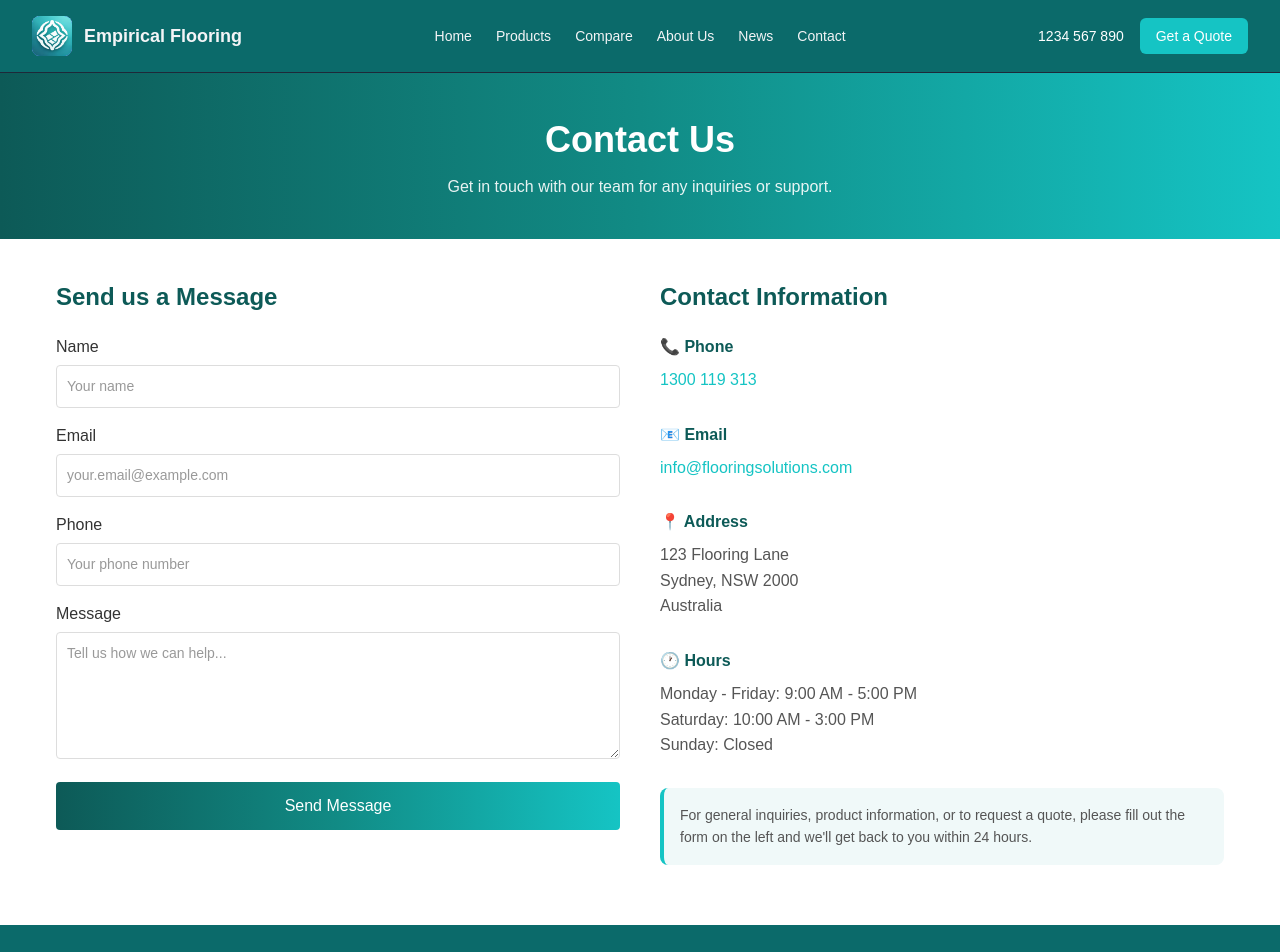
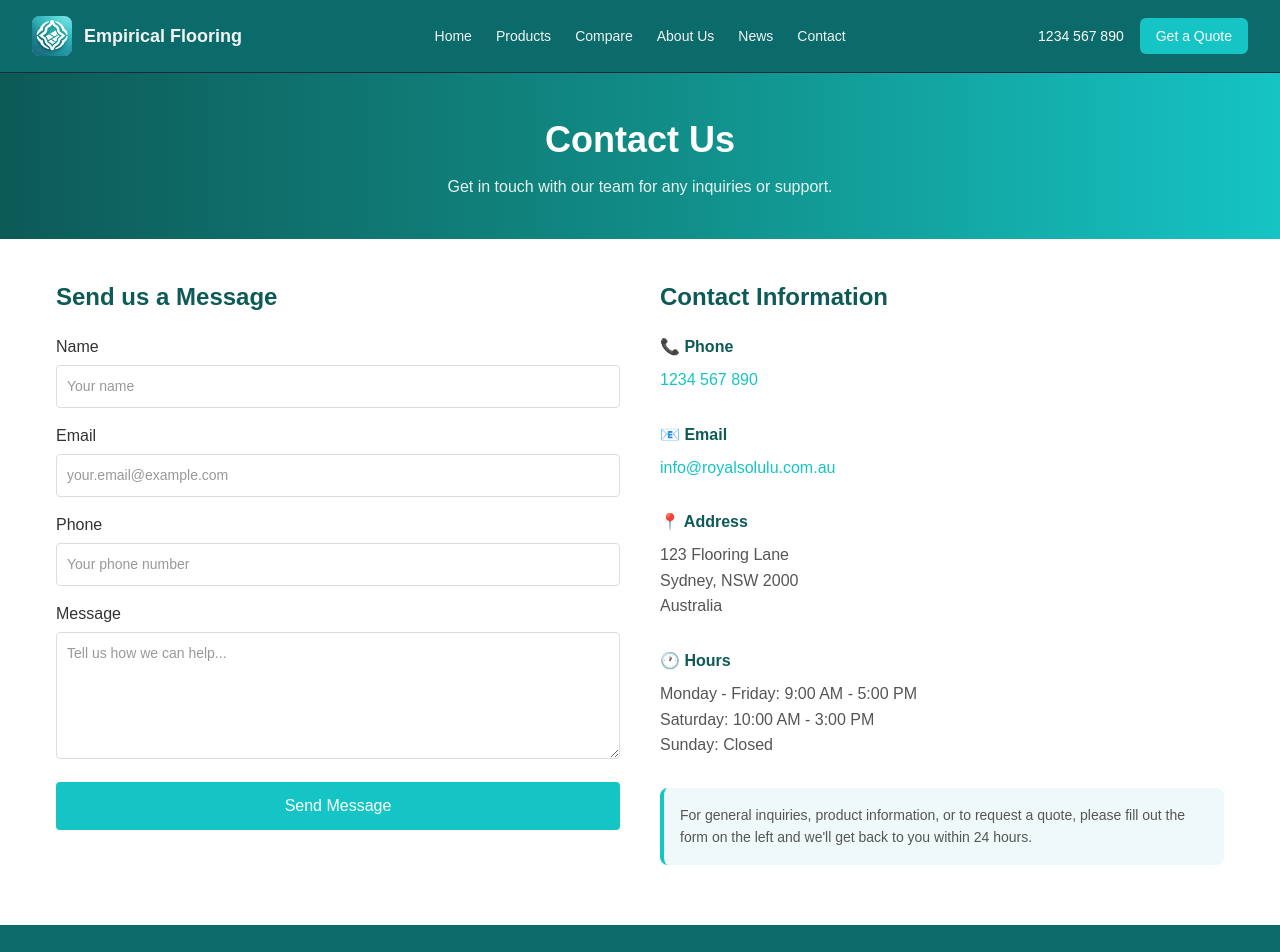
Before and after one commit to JamePHD/Flooring, a Next.js app: page /contact in a window 1280 px wide. Shown: the top 952 px of the page. Built offline with nearby package versions, Linux system fonts and the light colour scheme.

Commit message:
changed placeholder contact info

```diff
--- a/app/contact/page.tsx
+++ b/app/contact/page.tsx
@@ -157,7 +157,7 @@ export default function ContactPage() {
                 <button
                   type="submit"
                   style={{
-                    background: "linear-gradient(to right, #0d5a57, #118b85, #15c4c4)",
+                    background: "#15c4c4",
                     color: "white",
                     padding: "12px 24px",
                     border: "none",
@@ -182,8 +182,8 @@ export default function ContactPage() {
               <div style={{ marginBottom: "30px" }}>
                 <h3 style={{ fontSize: "16px", fontWeight: "bold", marginBottom: "8px", color: "#0d5a57" }}>📞 Phone</h3>
                 <p style={{ margin: 0, color: "#555", lineHeight: "1.6" }}>
-                  <a href="tel:1300119313" style={{ color: "#15c4c4", textDecoration: "none" }}>
-                    1300 119 313
+                  <a href="tel:1234567890" style={{ color: "#15c4c4", textDecoration: "none" }}>
+                    1234 567 890
                   </a>
                 </p>
               </div>
@@ -191,8 +191,8 @@ export default function ContactPage() {
               <div style={{ marginBottom: "30px" }}>
                 <h3 style={{ fontSize: "16px", fontWeight: "bold", marginBottom: "8px", color: "#0d5a57" }}>📧 Email</h3>
                 <p style={{ margin: 0, color: "#555", lineHeight: "1.6" }}>
-                  <a href="mailto:info@flooringsolutions.com" style={{ color: "#15c4c4", textDecoration: "none" }}>
-                    info@flooringsolutions.com
+                  <a href="mailto:info@royalsolulu.com.au" style={{ color: "#15c4c4", textDecoration: "none" }}>
+                    info@royalsolulu.com.au
                   </a>
                 </p>
               </div>
```
